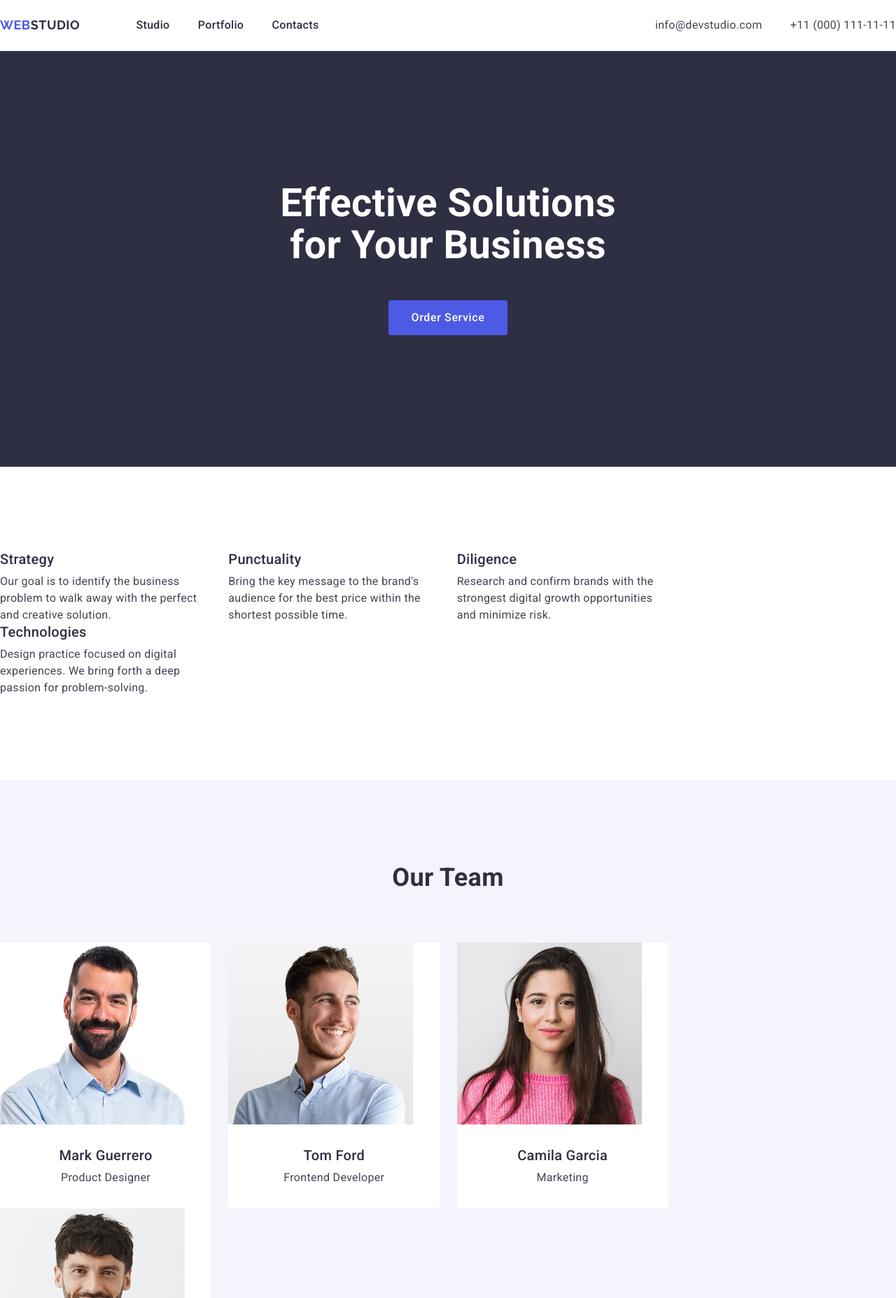
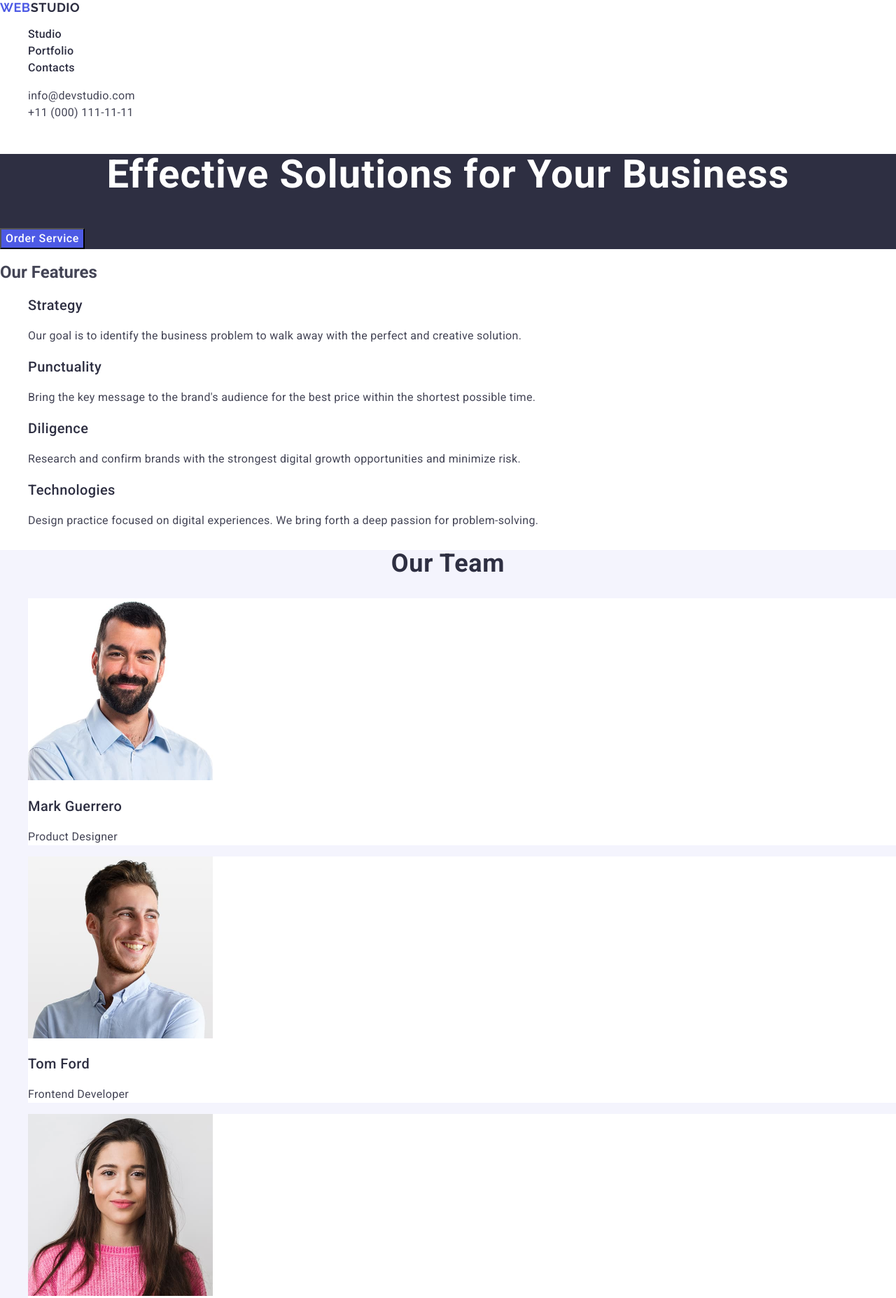
Before and after one commit to Tov4ik/goit-markup-hw-02, a plain HTML site: page index.html in a window 1280 px wide. Shown: the top 1855 px of the page at 70% size. Drawn offline with nearby package versions, Linux system fonts and the light colour scheme.

Commit message:
Deleted extra rules from CSS second time

```diff
--- a/css/styles.css
+++ b/css/styles.css
@@ -1,329 +1,194 @@
 :root {
-  --primary-font: 'Roboto', sans-serif;
-  --secondary-font: 'Raleway', sans-serif;
-  --primary-text-color: #434455;
-  --title-text-color: #2e2f42;
-  --accent-color: #4d5ae5;
-  --active-color: #404bbf;
+  --primary-font: "Roboto", sans-serif;
+  --secondary-font: "Raleway", sans-serif;
+  --primary-color: #2e2f42; /* Navy Blue */
+  --body-text-color: #434455; /* Slate */
+  --brand-color: #4d5ae5; /* Iris */
+  --pressed-color: #404bbf; /* Ocean */
   --white-color: #ffffff;
   --cloud-color: #f4f4fd;
-  --cornflower-color: #e7e9fc;
 }
 
+/* Base Styles */
 body {
-  font-family: var(--primary-font);
-  color: var(--primary-text-color);
-  background-color: var(--white-color);
-  font-size: 16px;
-  line-height: 1.5;
-  letter-spacing: 0.02em;
+  font-family: var(--primary-font); /* [cite: 42] */
+  color: var(--body-text-color); /* [cite: 47] */
+  background-color: var(--white-color); /* [cite: 48] */
 }
 
-h1, h2, h3, h4, h5, h6, p {
-  margin-top: 0;
-  margin-bottom: 0;
+/* Reset Links and Lists styling only (no layout resets) */
+a {
+  text-decoration: none;
 }
 
-ul, ol {
-  margin-top: 0;
-  margin-bottom: 0;
-  padding-left: 0;
+ul {
   list-style-type: none;
 }
 
-a {
-  text-decoration: none;
-  color: currentColor;
-}
-
-img {
-  display: block;
-}
-
-button {
-  cursor: pointer;
-  font-family: inherit;
-  color: currentColor;
-}
-
-.visually-hidden {
-  position: absolute;
-  width: 1px;
-  height: 1px;
-  margin: -1px;
-  border: 0;
-  padding: 0;
-  white-space: nowrap;
-  clip-path: inset(100%);
-  clip: rect(0 0 0 0);
-  overflow: hidden;
-}
-
-.page-header {
-  border-bottom: 1px solid var(--cornflower-color);
-}
-
-.page-header::after {
-  content: "";
-  display: table;
-  clear: both;
-}
-
-.header-nav {
-  float: left;
-}
-
+/* Header & Logo */
 .logo {
-  font-family: var(--secondary-font);
-  font-weight: 700;
-  font-size: 18px;
-  line-height: 1.17;
-  letter-spacing: 0.03em;
-  text-transform: uppercase;
-  color: var(--accent-color);
-  margin-right: 76px;
-  display: inline-block;
-  vertical-align: middle;
+  font-family: var(--secondary-font); /* [cite: 63] */
+  font-weight: 700; /* [cite: 65] */
+  font-size: 18px; /* [cite: 66] */
+  line-height: 1.17; /* [cite: 67] */
+  letter-spacing: 0.03em; /* [cite: 68] */
+  text-transform: uppercase; /* [cite: 69] */
+  color: var(--brand-color); /* [cite: 70] */
 }
 
 .logo-part {
-  color: var(--title-text-color);
+  color: var(--primary-color); /* [cite: 76] */
 }
 
-.nav-list {
-  display: inline-block;
-  vertical-align: middle;
-  font-size: 0;
-}
-
-.nav-item {
-  display: inline-block;
-  margin-right: 40px;
-}
-
-.nav-item:last-child {
-  margin-right: 0;
-}
-
+/* Navigation Links */
 .nav-link {
-  font-weight: 500;
-  font-size: 16px;
-  color: var(--title-text-color);
-  padding: 24px 0;
-  display: block;
+  font-weight: 500; /* [cite: 88] */
+  font-size: 16px; /* [cite: 88] */
+  line-height: 1.5; /* [cite: 88] */
+  letter-spacing: 0.02em; /* [cite: 89] */
+  color: var(--primary-color); /* [cite: 90] */
 }
 
 .nav-link:hover,
 .nav-link:focus {
-  color: var(--active-color);
+  color: var(--pressed-color); /* [cite: 91, 92] */
 }
 
+/* Address */
 .address {
-  font-style: normal;
-  float: right;
-}
-
-.address-list {
-  font-size: 0;
-  padding: 24px 0;
-}
-
-.address-item {
-  display: inline-block;
-  margin-left: 40px;
-}
-
-.address-item:first-child {
-  margin-left: 0;
+  font-style: normal; /* [cite: 98] */
 }
 
 .address-link {
-  font-size: 16px;
-  display: block;
+  font-size: 16px; /* [cite: 102] */
+  line-height: 1.5; /* [cite: 104] */
+  letter-spacing: 0.02em; /* [cite: 105] */
+  color: var(--body-text-color); /* [cite: 107] */
 }
 
 .address-link:hover,
 .address-link:focus {
-  color: var(--active-color);
+  color: var(--pressed-color); /* [cite: 107, 108] */
 }
 
-.hero {
-  background-color: var(--title-text-color);
-  padding: 188px 0;
-  text-align: center;
+/* Section 1: Hero */
+.hero-section {
+  background-color: var(--primary-color); /* [cite: 115] */
 }
 
 .hero-title {
-  font-size: 56px;
-  line-height: 1.07;
-  color: var(--white-color);
-  max-width: 496px;
-  margin: 0 auto 48px;
+  font-size: 56px; /* [cite: 119] */
+  line-height: 1.07; /* [cite: 120] */
+  text-align: center; /* [cite: 121] */
+  letter-spacing: 0.02em; /* [cite: 122] */
+  color: var(--white-color); /* [cite: 123] */
 }
 
 .hero-btn {
-  background-color: var(--accent-color);
-  font-weight: 500;
-  letter-spacing: 0.04em;
-  color: var(--white-color);
-  border: none;
-  border-radius: 4px;
-  padding: 16px 32px;
-  min-width: 169px;
+  background-color: var(--brand-color); /* [cite: 126] */
+  font-family: var(--primary-font); /* [cite: 127] */
+  font-weight: 500; /* [cite: 128] */
+  font-size: 16px; /* [cite: 129] */
+  line-height: 1.5; /* [cite: 130] */
+  letter-spacing: 0.04em; /* [cite: 131] */
+  color: var(--white-color); /* [cite: 132] */
+  cursor: pointer; /* [cite: 135] */
 }
 
 .hero-btn:hover,
 .hero-btn:focus {
-  background-color: var(--active-color);
+  background-color: var(--pressed-color); /* [cite: 133, 134] */
 }
 
-.features {
-  padding: 120px 0;
+/* Section 2: Features */
+/* Note: visually-hidden class often uses restricted properties, so we just style the content */
+
+.features-subtitle {
+  font-weight: 500; /* [cite: 142] */
+  font-size: 20px; /* [cite: 143] */
+  line-height: 1.2; /* [cite: 144] */
+  letter-spacing: 0.02em; /* [cite: 145] */
+  color: var(--primary-color); /* [cite: 146] */
 }
 
-.features-list {
-  font-size: 0;
+.features-text {
+  font-size: 16px; /* [cite: 151] */
+  line-height: 1.5; /* [cite: 152] */
+  letter-spacing: 0.02em; /* [cite: 153] */
+  color: var(--body-text-color); /* [cite: 154] */
 }
 
-.features-item {
-  display: inline-block;
-  vertical-align: top;
-  width: calc((100% - 72px) / 4);
-  margin-right: 24px;
-  font-size: 16px;
+/* Section 3: Team */
+.team-section {
+  background-color: var(--cloud-color); /* [cite: 169] */
 }
 
-.features-item:last-child {
-  margin-right: 0;
-}
-
-.features-subtitle {
-  font-weight: 500;
-  font-size: 20px;
-  line-height: 1.2;
-  color: var(--title-text-color);
-  margin-bottom: 8px;
-}
-
-.team {
-  background-color: var(--cloud-color);
-  padding: 120px 0;
-}
-
-.team-title {
-  font-size: 36px;
-  line-height: 1.11;
-  text-align: center;
-  text-transform: capitalize;
-  color: var(--title-text-color);
-  margin-bottom: 72px;
-}
-
-.team-list {
-  font-size: 0;
+.section-title {
+  font-size: 36px; /* [cite: 172] */
+  line-height: 1.11; /* [cite: 175] */
+  text-align: center; /* [cite: 176] */
+  letter-spacing: 0.02em; /* [cite: 177] */
+  text-transform: capitalize; /* [cite: 177] */
+  color: var(--primary-color);
 }
 
 .team-item {
-  background-color: var(--white-color);
-  display: inline-block;
-  vertical-align: top;
-  width: calc((100% - 72px) / 4);
-  margin-right: 24px;
-  font-size: 16px;
-  border-radius: 0px 0px 4px 4px;
-}
-
-.team-item:last-child {
-  margin-right: 0;
+  background-color: var(--white-color); /* [cite: 184] */
 }
 
 .team-subtitle {
-  font-weight: 500;
-  font-size: 20px;
-  line-height: 1.2;
-  color: var(--title-text-color);
-  text-align: center;
-  margin-bottom: 8px;
+  font-weight: 500; /* [cite: 186] */
+  font-size: 20px; /* [cite: 186] */
+  line-height: 1.2; /* [cite: 187] */
+  letter-spacing: 0.02em; /* [cite: 187] */
+  color: var(--primary-color); /* [cite: 188] */
 }
 
 .team-text {
-  text-align: center;
+  font-size: 16px; /* [cite: 192] */
+  line-height: 1.5; /* [cite: 193] */
+  letter-spacing: 0.02em; /* [cite: 205] */
+  color: var(--body-text-color); /* [cite: 206] */
 }
 
-.team-item > h3 {
-  margin-top: 32px;
+/* Section 4: Portfolio */
+.portfolio-subtitle {
+  font-weight: 500; /* [cite: 236] */
+  font-size: 20px; /* [cite: 237] */
+  line-height: 1.2; /* [cite: 241] */
+  letter-spacing: 0.02em; /* [cite: 242] */
+  color: var(--primary-color); /* [cite: 243] */
 }
 
-.team-item > p {
-  margin-bottom: 32px;
+.portfolio-text {
+  font-size: 16px; /* [cite: 246] */
+  line-height: 1.5; /* [cite: 247] */
+  letter-spacing: 0.02em; /* [cite: 248] */
+  color: var(--body-text-color); /* [cite: 248] */
 }
 
-.portfolio {
-  padding: 120px 0;
-}
-
-.portfolio-title {
-  font-size: 36px;
-  line-height: 1.11;
-  text-align: center;
-  text-transform: capitalize;
-  color: var(--title-text-color);
-  margin-bottom: 72px;
-}
-
-.portfolio-list {
-  font-size: 0;
-}
-
-.portfolio-item {
-  display: inline-block;
-  vertical-align: top;
-  width: calc((100% - 48px) / 3);
-  margin-right: 24px;
-  margin-bottom: 48px;
-  font-size: 16px;
-}
-
-.portfolio-item:nth-child(3n) {
-  margin-right: 0;
-}
-
-.portfolio-item:nth-last-child(-n+3) {
-  margin-bottom: 0;
-}
-
-.portfolio-subtitle {
-  font-weight: 500;
-  font-size: 20px;
-  line-height: 1.2;
-  color: var(--title-text-color);
-  margin-bottom: 8px;
-}
-
-.portfolio-item > h3 {
-  margin-top: 32px;
-}
-
-.portfolio-item > p {
-  margin-bottom: 32px;
-}
-
-.page-footer {
-  background-color: var(--title-text-color);
-  padding: 100px 0;
+/* Footer */
+.footer {
+  background-color: var(--primary-color); /* [cite: 320] */
 }
 
 .footer-logo {
-  display: inline-block;
-  margin-bottom: 16px;
-  margin-right: 0;
+  font-family: var(--secondary-font); /* [cite: 322] */
+  font-weight: 700; /* [cite: 323] */
+  font-size: 18px; /* [cite: 324] */
+  line-height: 1.17; /* [cite: 325] */
+  letter-spacing: 0.03em; /* [cite: 325] */
+  text-transform: uppercase; /* [cite: 328] */
+  color: var(--brand-color); /* [cite: 329] */
 }
 
-.logo-part-light {
-  color: var(--cloud-color);
+.footer-logo-part {
+  color: var(--cloud-color); /* [cite: 340] */
 }
 
 .footer-text {
-  color: var(--cloud-color);
-  max-width: 264px;
+  font-size: 16px;
+  line-height: 1.5; /* [cite: 339] */
+  letter-spacing: 0.02em; /* [cite: 341] */
+  color: var(--cloud-color); /* [cite: 340] */
 }
--- a/index.html
+++ b/index.html
@@ -3,90 +3,101 @@
   <head>
     <meta charset="UTF-8" />
     <meta name="viewport" content="width=device-width, initial-scale=1.0" />
-    <title>Web Studio</title>
+    <title>WebStudio</title>
+    <link
+      rel="stylesheet"
+      href="https://cdnjs.cloudflare.com/ajax/libs/modern-normalize/2.0.0/modern-normalize.min.css"
+    />
     <link rel="preconnect" href="https://fonts.googleapis.com" />
     <link rel="preconnect" href="https://fonts.gstatic.com" crossorigin />
     <link
       href="https://fonts.googleapis.com/css2?family=Raleway:wght@700&family=Roboto:wght@400;500;700&display=swap"
       rel="stylesheet"
     />
-    <link
-      rel="stylesheet"
-      href="https://cdnjs.cloudflare.com/ajax/libs/modern-normalize/2.0.0/modern-normalize.min.css"
-    />
     <link rel="stylesheet" href="./css/styles.css" />
   </head>
   <body>
-    <header class="page-header">
+    <header class="header">
       <nav class="header-nav">
-        <a href="./index.html" class="logo header-logo">Web<span class="logo-part">Studio</span></a>
+        <a class="logo header-logo" href="./index.html">
+          Web<span class="logo-part">Studio</span>
+        </a>
         <ul class="nav-list">
-          <li class="nav-item"><a href="./index.html" class="nav-link">Studio</a></li>
-          <li class="nav-item"><a href="" class="nav-link">Portfolio</a></li>
-          <li class="nav-item"><a href="" class="nav-link">Contacts</a></li>
+          <li class="nav-item">
+            <a class="nav-link" href="./index.html">Studio</a>
+          </li>
+          <li class="nav-item">
+            <a class="nav-link" href="">Portfolio</a>
+          </li>
+          <li class="nav-item">
+            <a class="nav-link" href="">Contacts</a>
+          </li>
         </ul>
       </nav>
       <address class="address">
         <ul class="address-list">
           <li class="address-item">
-            <a href="mailto:info@devstudio.com" class="address-link">info@devstudio.com</a>
+            <a class="address-link" href="mailto:info@devstudio.com"
+              >info@devstudio.com</a
+            >
           </li>
           <li class="address-item">
-            <a href="tel:+110001111111" class="address-link">+11 (000) 111-11-11</a>
+            <a class="address-link" href="tel:+110001111111"
+              >+11 (000) 111-11-11</a
+            >
           </li>
         </ul>
       </address>
     </header>
 
     <main>
-      <section class="hero">
+      <section class="hero-section">
         <h1 class="hero-title">Effective Solutions for Your Business</h1>
-        <button type="button" class="hero-btn">Order Service</button>
+        <button class="hero-btn" type="button">Order Service</button>
       </section>
 
-      <section class="features">
-        <h2 class="visually-hidden">Features</h2>
+      <section class="features-section">
+        <h2 class="features-title">Our Features</h2>
         <ul class="features-list">
           <li class="features-item">
             <h3 class="features-subtitle">Strategy</h3>
             <p class="features-text">
-              Our goal is to identify the business problem to walk away with the perfect and creative
-              solution.
+              Our goal is to identify the business problem to walk away with the
+              perfect and creative solution.
             </p>
           </li>
           <li class="features-item">
             <h3 class="features-subtitle">Punctuality</h3>
             <p class="features-text">
-              Bring the key message to the brand's audience for the best price within the shortest
-              possible time.
+              Bring the key message to the brand's audience for the best price
+              within the shortest possible time.
             </p>
           </li>
           <li class="features-item">
             <h3 class="features-subtitle">Diligence</h3>
             <p class="features-text">
-              Research and confirm brands with the strongest digital growth opportunities and
-              minimize risk.
+              Research and confirm brands with the strongest digital growth
+              opportunities and minimize risk.
             </p>
           </li>
           <li class="features-item">
             <h3 class="features-subtitle">Technologies</h3>
             <p class="features-text">
-              Design practice focused on digital experiences. We bring forth a deep passion for
-              problem-solving.
+              Design practice focused on digital experiences. We bring forth a
+              deep passion for problem-solving.
             </p>
           </li>
         </ul>
       </section>
 
-      <section class="team">
-        <h2 class="team-title">Our Team</h2>
+      <section class="team-section">
+        <h2 class="section-title">Our Team</h2>
         <ul class="team-list">
           <li class="team-item">
             <img
               src="./images/team-1.jpg"
-              alt="Product Designer Mark Guerrero"
+              alt="Mark Guerrero"
               width="264"
-              height="260"
             />
             <h3 class="team-subtitle">Mark Guerrero</h3>
             <p class="team-text">Product Designer</p>
@@ -94,9 +105,8 @@
           <li class="team-item">
             <img
               src="./images/team-2.jpg"
-              alt="Frontend Developer Tom Ford"
+              alt="Tom Ford"
               width="264"
-              height="260"
             />
             <h3 class="team-subtitle">Tom Ford</h3>
             <p class="team-text">Frontend Developer</p>
@@ -104,9 +114,8 @@
           <li class="team-item">
             <img
               src="./images/team-3.jpg"
-              alt="Marketing Specialist Camila Garcia"
+              alt="Camila Garcia"
               width="264"
-              height="260"
             />
             <h3 class="team-subtitle">Camila Garcia</h3>
             <p class="team-text">Marketing</p>
@@ -114,9 +123,8 @@
           <li class="team-item">
             <img
               src="./images/team-4.jpg"
-              alt="UI Designer Daniel Wilson"
+              alt="Daniel Wilson"
               width="264"
-              height="260"
             />
             <h3 class="team-subtitle">Daniel Wilson</h3>
             <p class="team-text">UI Designer</p>
@@ -124,65 +132,59 @@
         </ul>
       </section>
 
-      <section class="portfolio">
-        <h2 class="portfolio-title">Our Portfolio</h2>
+      <section class="portfolio-section">
+        <h2 class="section-title">Our Portfolio</h2>
         <ul class="portfolio-list">
           <li class="portfolio-item">
             <img
-              src="./images/img.jpg"
+              src="./images/portfolio-1.jpg"
               alt="Banking App"
               width="360"
-              height="300"
             />
             <h3 class="portfolio-subtitle">Banking App</h3>
             <p class="portfolio-text">App</p>
           </li>
           <li class="portfolio-item">
             <img
-              src="./images/img-1.jpg"
+              src="./images/portfolio-2.jpg"
               alt="Cashless Payment"
               width="360"
-              height="300"
             />
             <h3 class="portfolio-subtitle">Cashless Payment</h3>
             <p class="portfolio-text">Marketing</p>
           </li>
           <li class="portfolio-item">
             <img
-              src="./images/img-2.jpg"
+              src="./images/portfolio-3.jpg"
               alt="Meditation App"
               width="360"
-              height="300"
             />
             <h3 class="portfolio-subtitle">Meditation App</h3>
             <p class="portfolio-text">App</p>
           </li>
           <li class="portfolio-item">
             <img
-              src="./images/img-3.jpg"
+              src="./images/portfolio-4.jpg"
               alt="Taxi Service"
               width="360"
-              height="300"
             />
             <h3 class="portfolio-subtitle">Taxi Service</h3>
             <p class="portfolio-text">Marketing</p>
           </li>
           <li class="portfolio-item">
             <img
-              src="./images/img-4.jpg"
+              src="./images/portfolio-5.jpg"
               alt="Screen Illustrations"
               width="360"
-              height="300"
             />
             <h3 class="portfolio-subtitle">Screen Illustrations</h3>
             <p class="portfolio-text">Design</p>
           </li>
           <li class="portfolio-item">
             <img
-              src="./images/img-5.jpg"
+              src="./images/portfolio-6.jpg"
               alt="Online Courses"
               width="360"
-              height="300"
             />
             <h3 class="portfolio-subtitle">Online Courses</h3>
             <p class="portfolio-text">Marketing</p>
@@ -191,11 +193,13 @@
       </section>
     </main>
 
-    <footer class="page-footer">
-      <a href="./index.html" class="logo footer-logo">Web<span class="logo-part-light">Studio</span></a>
+    <footer class="footer">
+      <a class="logo footer-logo" href="./index.html">
+        Web<span class="footer-logo-part">Studio</span>
+      </a>
       <p class="footer-text">
-        Increase the flow of customers and sales for your business with digital marketing & growth
-        solutions.
+        Increase the flow of customers and sales for your business with digital
+        marketing & growth solutions.
       </p>
     </footer>
   </body>
```
